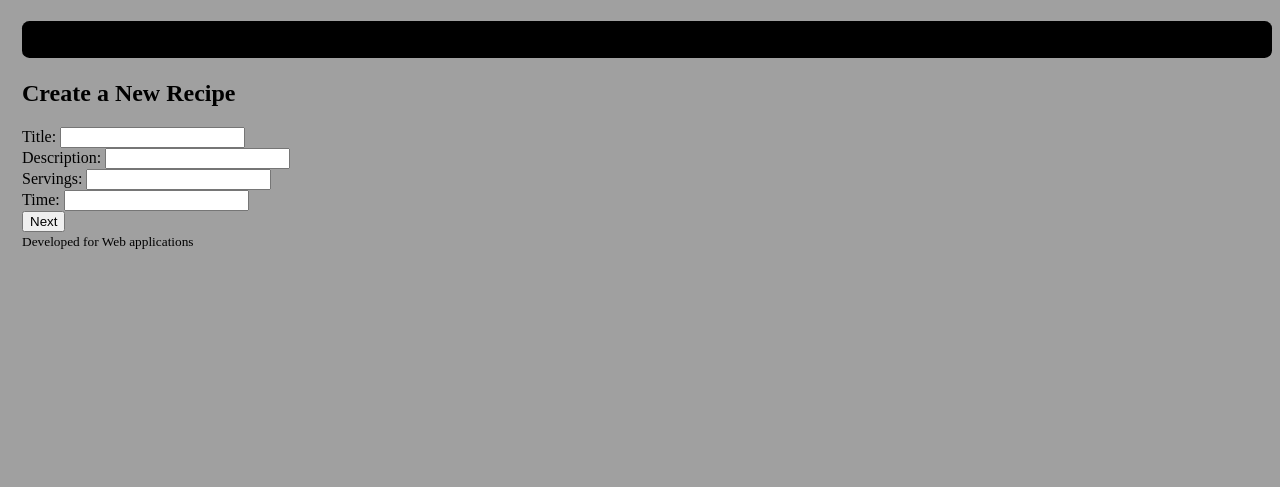
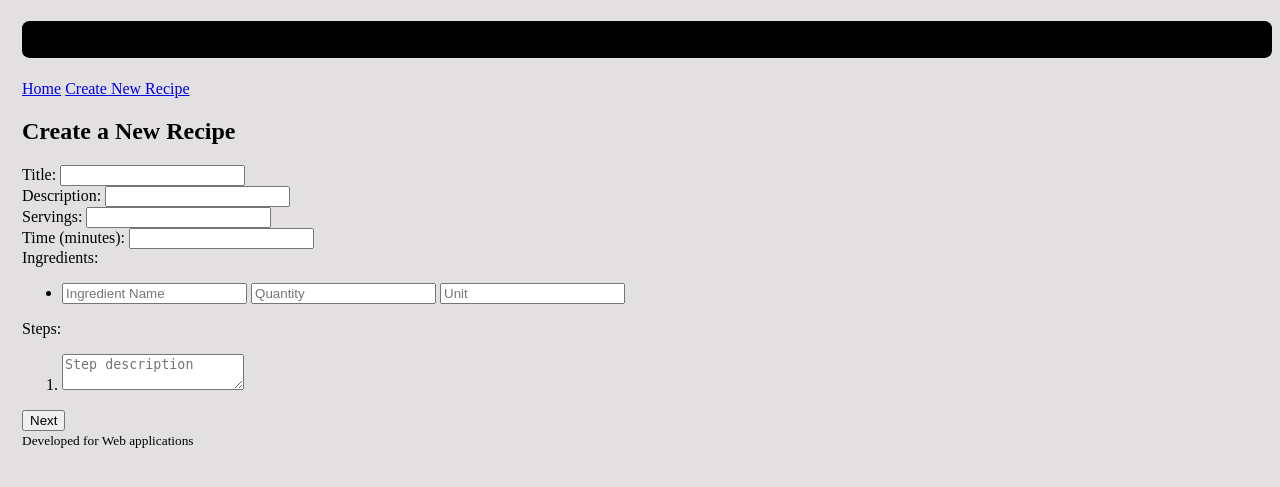
Before and after one commit to Androlel/WebAppProject, a Flask app: page /create_recipe in a window 1280 px wide. Shown: the top 487 px of the page. Run offline with Flask 3, Linux system fonts and the light colour scheme; the visitor is signed in with stand-in values (Sample User, id 1).

Commit message:
Add files via upload

```diff
--- a/CookingRecipes/main.py
+++ b/CookingRecipes/main.py
@@ -13,18 +13,22 @@
 @flask_login.login_required
 def index():
     followers = db.aliased(model.User)
+    # query = (
+    #     db.select(model.Recipe)
+    #     .join(model.User)
+    #     .join(followers, model.User.followers)
+    #     .where(followers.id == flask_login.current_user.id)
+    #     .where(model.Message.response_to == None)
+    #     .order_by(model.Message.timestamp.desc())
+    #     .limit(1)
+    # )
     query = (
-        db.select(model.Recipe)
-        .join(model.User)
-        .join(followers, model.User.followers)
-        .where(followers.id == flask_login.current_user.id)
-        .where(model.Message.response_to == None)
-        .order_by(model.Message.timestamp.desc())
-        .limit(1)
+        db.select(model.Recipe).limit(10)
     )
-    recipe = db.session.execute(query).scalars().all()
+    recipes = db.session.query(model.Recipe).limit(10).all()
 
-    return render_template("main/index.html", recipe=recipe)
+
+    return render_template("main/index.html", recipes=recipes)
 
 @bp.route("/user/<int:user_id>")
 @flask_login.login_required
@@ -190,7 +194,8 @@
             description=description,
             servings=servings,
             time=time,
-
+            ingredients=new_ingredients,
+            steps=cooking_steps,
         )
         db.session.add(new_recipe)
         db.session.commit()
@@ -201,56 +206,145 @@
 # controller function for displaying the current state of the recipe and asking for the next ingredient or step
 # represents controller receiving the data about an ingredient and quantity, and storing them as well
 # coult be a source of problems^^
-@bp.route("/edit_recipe/ingredients/<int:recipe_id>", methods=["GET", "POST"])
+@bp.route("/edit_recipe/add_ingredients/<int:recipe_id>", methods=["GET", "POST"])
 @flask_login.login_required
-def edit_recipe_ingredients(recipe_id):
+def edit_recipe_add_ingredients(recipe_id):
     recipe = model.Recipe.query.get_or_404(recipe_id)
 
     if request.method == "POST":
         ingredient_name = request.form.get("ingredient_name")
+        print("Here is the ingredient_name: ", ingredient_name)
         quantity = request.form.get("quantity")
         unit = request.form.get("unit")
 
+        existing_ingredient = db.session.execute(
+            db.select(model.Ingredient).where(model.Ingredient.name==ingredient_name)
+        ).scalars().one_or_none()
+        print("HERE IS THE Existing ingredient: ", existing_ingredient)
+        if existing_ingredient:
+            print("reusing ingredient")
+           # ingredient already exists in database so use that
+            # Create a new quantified ingredient and associate it with the ingredient
+            new_quantified_ingredient = model.QuantifiedIngredient(
+                recipe=recipe,
+                quantity=quantity,
+                unit=unit,
+                ingredient=existing_ingredient,
+            )
 
-        # Create a new ingredient and associate it with the recipe
-        new_ingredient = model.Ingredient(name=ingredient_name, recipe_id=recipe.id)
-        db.session.add(new_ingredient)
 
-        # Create a new quantified ingredient and associate it with the ingredient
-        new_quantified_ingredient = model.QuantifiedIngredient(
-            recipe=recipe,
-            quantity=quantity,
-            unit=unit,
-            ingredient=new_ingredient,
-        )
-        db.session.add(new_quantified_ingredient)
+        else:
+            print("DOESN'T EXIST SO creating new ingredient!")
+            print("")
 
-        new_ingredient.quantified_ingredients.append(new_quantified_ingredient)
-        recipe.ingredients.append(new_ingredient)
+           # ingredient doesnt exist so make new one
+            # Create a new ingredient and associate it with the recipe
+
+           # having issues with creating new ingredient
+
+#ISSUE HERE
+            new_ingredient = model.Ingredient(name=ingredient_name, id=100)
+            print(new_ingredient)
+            db.session.add(new_ingredient)
+            db.session.commit()
+
+            new_quantified_ingredient = model.QuantifiedIngredient(
+                recipe=recipe,
+                quantity=quantity,
+                unit=unit,
+                ingredient=new_ingredient,
+            )
+            db.session.add(new_quantified_ingredient)
+
+        # db.session.add(new_quantified_ingredient)
+
+        import pdb; pdb.set_trace()
+        recipe.quantified_ingredients.append(new_quantified_ingredient)
 
         db.session.commit()
 
-        return redirect(url_for('main.edit_recipe_ingredients', recipe_id=recipe_id))
+        return redirect(url_for('main.edit_recipe_add_ingredients', recipe_id=recipe_id))
 
-    return render_template("recipes/edit_recipe_ingredients.html", recipe=recipe)
+    return render_template("recipes/edit_recipe.html", recipe=recipe)
 
-# controller function for receiving the data about a step, and storing it
-@bp.route("/edit_recipe/steps/<int:recipe_id>", methods=["GET", "POST"])
+@bp.route("/edit_recipe/delete_ingredients/<int:recipe_id>", methods=["GET", "POST"])
 @flask_login.login_required
-def edit_recipe_steps(recipe_id):
+def edit_recipe_delete_ingredients(recipe_id):
     recipe = model.Recipe.query.get_or_404(recipe_id)
 
     if request.method == "POST":
+        quantifiend_ingredient_id_to_delete = request.form.get("quantifiend_ingredient_id_to_delete")
+
+        # Find the step with the given step number
+        quantified_ingredient_to_delete = db.session.execute(
+            db.select(model.QuantifiedIngredient).where(model.QuantifiedIngredient.id==quantifiend_ingredient_id_to_delete).where
+            (model.QuantifiedIngredient.recipe==recipe)
+        ).scalars().one_or_none()
+
+
+        if quantified_ingredient_to_delete:
+            db.session.delete(quantified_ingredient_to_delete)
+            db.session.commit()
+
+        return redirect(url_for('main.edit_recipe_delete_ingredients', recipe_id=recipe_id))
+
+    return render_template("recipes/edit_recipe.html", recipe=recipe)
+
+
+# controller function for receiving the data about a step, and storing it
+@bp.route("/edit_recipe/add_steps/<int:recipe_id>", methods=["GET", "POST"])
+@flask_login.login_required
+def edit_recipe_add_steps(recipe_id):
+    recipe = model.Recipe.query.get_or_404(recipe_id)
+
+    if request.method == "POST":
+        print("its a post!")
+        print("adding step")
         step_description = request.form.get("step_description")
+        step_number = request.form.get("number")
 
         # Create a new step and associate it with the recipe
-        new_step = model.Step(description=step_description, recipe=recipe)
+        new_step = model.Step(
+            number=step_number,
+            description=step_description,
+            recipe=recipe
+            )
         db.session.add(new_step)
+        recipe.steps.append(new_step)
         db.session.commit()
 
-        return redirect(url_for('main.edit_recipe_steps', recipe_id=recipe_id))
+        return redirect(url_for('main.edit_recipe_add_steps', recipe_id=recipe_id))
 
-    return render_template("recipes/edit_recipe_steps.html", recipe=recipe)
+    return render_template("recipes/edit_recipe.html", recipe=recipe)
+
+    # controller function for receiving the data about a step, and storing it
+@bp.route("/edit_recipe/delete_steps/<int:recipe_id>", methods=["GET", "POST"])
+@flask_login.login_required
+def edit_recipe_delete_steps(recipe_id):
+    recipe = model.Recipe.query.get_or_404(recipe_id)
+
+    if request.method == "POST":
+        print("its a post!")
+
+        print("inside delete_step")
+        # Handle deleting a step by its step number
+        step_number_to_delete = request.form.get("step_number_to_delete")
+        print(step_number_to_delete)
+        # Find the step with the given step number
+        step_to_delete = db.session.execute(
+            db.select(model.Step).where(model.Step.number==step_number_to_delete).where(model.Step.recipe==recipe)
+        ).scalars().one_or_none()
+       # next((step for step in recipe.steps if step.number == step_number_to_delete), None)
+       # import pdb; pdb.set_trace()
+        if step_to_delete:
+            # Remove the step from the recipe and delete it from the database
+           # recipe.steps.remove(step_to_delete)
+            db.session.delete(step_to_delete)
+            db.session.commit()
+
+        return redirect(url_for('main.edit_recipe_delete_steps', recipe_id=recipe_id))
+
+    return render_template("recipes/edit_recipe.html", recipe=recipe)
 
 # controller function for marking the recipe as complete
 # routes.py
@@ -261,8 +355,8 @@
 
     recipe.complete = True
     db.session.commit()
-
-    return redirect(url_for('main.recipe_view', recipe_id=recipe_id))
+    return render_template("recipes/recipe_template.html", recipe=recipe)
+   # return redirect(url_for('main.recipe_view', recipe_id=recipe_id))
 
 
 
--- a/CookingRecipes/model.py
+++ b/CookingRecipes/model.py
@@ -57,7 +57,7 @@
     servings = db.Column(db.Integer, nullable=False)
     time = db.Column(db.Integer, nullable=False) # in minutes
 
-    ingredients = db.relationship('Ingredient', back_populates='recipe')
+    # ingredients = db.relationship('Ingredient', back_populates='recipe')
     quantified_ingredients = db.relationship('QuantifiedIngredient', back_populates='recipe')
     steps = db.relationship('Step', back_populates='recipe')
     ratings = db.relationship('Rating', back_populates='recipe')
@@ -70,8 +70,8 @@
     name = db.Column(db.String(256), nullable=False)
 
    # checked
-    recipe_id = db.Column(db.Integer, db.ForeignKey('recipe.id'), nullable=False)
-    recipe = db.relationship('Recipe', back_populates='ingredients')
+    # recipe_id = db.Column(db.Integer, db.ForeignKey('recipe.id'), nullable=False)
+    # recipe = db.relationship('Recipe', back_populates='ingredients')
   # how much, number + unit (ex: 1 cup)
     quantified_ingredients = db.relationship('QuantifiedIngredient', back_populates='ingredient')
 
--- a/CookingRecipes/static/CookingRecipes.css
+++ b/CookingRecipes/static/CookingRecipes.css
@@ -1,5 +1,5 @@
 body{
-    background-color: rgb(160, 160, 160);
+    background-color: rgb(226, 224, 224);
     font-size: medium;
     font-family: 'Times New Roman', Times, serif;
     margin-left: 3ex;
--- a/CookingRecipes/templates/base.html
+++ b/CookingRecipes/templates/base.html
@@ -4,13 +4,14 @@
         <meta http-equiv="Content-Type" content="text/html; charset=UTF-8">
         <title>Cooking Recipe App</title>
         <link rel="stylesheet"
-              href="{{ url_for('static', filename='microblog.css') }}">
+              href="{{ url_for('static', filename='CookingRecipes.css') }}">
     </head>
     <body>
         <header>
             <h1>Cooking Recipes! </h1>
-
         </header>
+        <a href="{{ url_for('main.index') }}">Home</a>
+        <a href="{{ url_for('main.create_recipe_form') }}">Create New Recipe</a>
         <section class="content">
             {% block content %}{% endblock %}
         </section>
--- a/CookingRecipes/templates/main/index.html
+++ b/CookingRecipes/templates/main/index.html
@@ -2,7 +2,7 @@
 
 {% block content %}
     <section>
-        <h2>Latest posts from the people you follow</h2>
+        <h2>Latest Recipes</h2>
         {% include 'recipes/recipes_template.html' %}
     </section>
 {% endblock %}
--- a/CookingRecipes/templates/recipes/create_recipe_form.html
+++ b/CookingRecipes/templates/recipes/create_recipe_form.html
@@ -7,7 +7,26 @@
         <div>Title: <input type="text" name="title" required/></div>
             <div>Description: <input type="text" name="description" required/></div>
             <div>Servings: <input type="text" name="servings" required/></div>
-            <div>Time: <input type="text" name="time" required/></div>
+            <div>Time (minutes): <input type="text" name="time" required/></div>
+
+            <label for="ingredients">Ingredients:</label>
+            <ul>
+                <li>
+                    <input type="text" name="ingredient_names[]" placeholder="Ingredient Name">
+                    <input type="text" name="quantities[]" placeholder="Quantity">
+                    <input type="text" name="units[]" placeholder="Unit">
+                </li>
+                <!-- You can dynamically add more input fields for additional ingredients -->
+            </ul>
+
+            <label for="steps">Steps:</label>
+            <ol>
+                <li>
+                    <textarea name="steps[]" placeholder="Step description"></textarea>
+                </li>
+                <!-- You can dynamically add more input fields for additional steps -->
+            </ol>
+
             <div><input type="submit" value="Next"/></div>
     </form>
 
--- a/CookingRecipes/templates/recipes/recipes_template.html
+++ b/CookingRecipes/templates/recipes/recipes_template.html
@@ -1,5 +1,5 @@
 <div class="recipes">
     {% for recipe in recipes %}
-        {% include 'recipe_template.html' %}
+        {% include 'recipes/recipe_template.html' %}
     {% endfor %}
 </div>
```
Also changed, not shown: CookingRecipes/templates/recipes/edit_recipe.html (+36 -7 lines), CookingRecipes/templates/recipes/edit_recipe_ingredients.html (+5 -31 lines), CookingRecipes/templates/recipes/edit_recipe_steps.html (+23 -15 lines), CookingRecipes/templates/recipes/recipe_template.html (+34 -14 lines).
